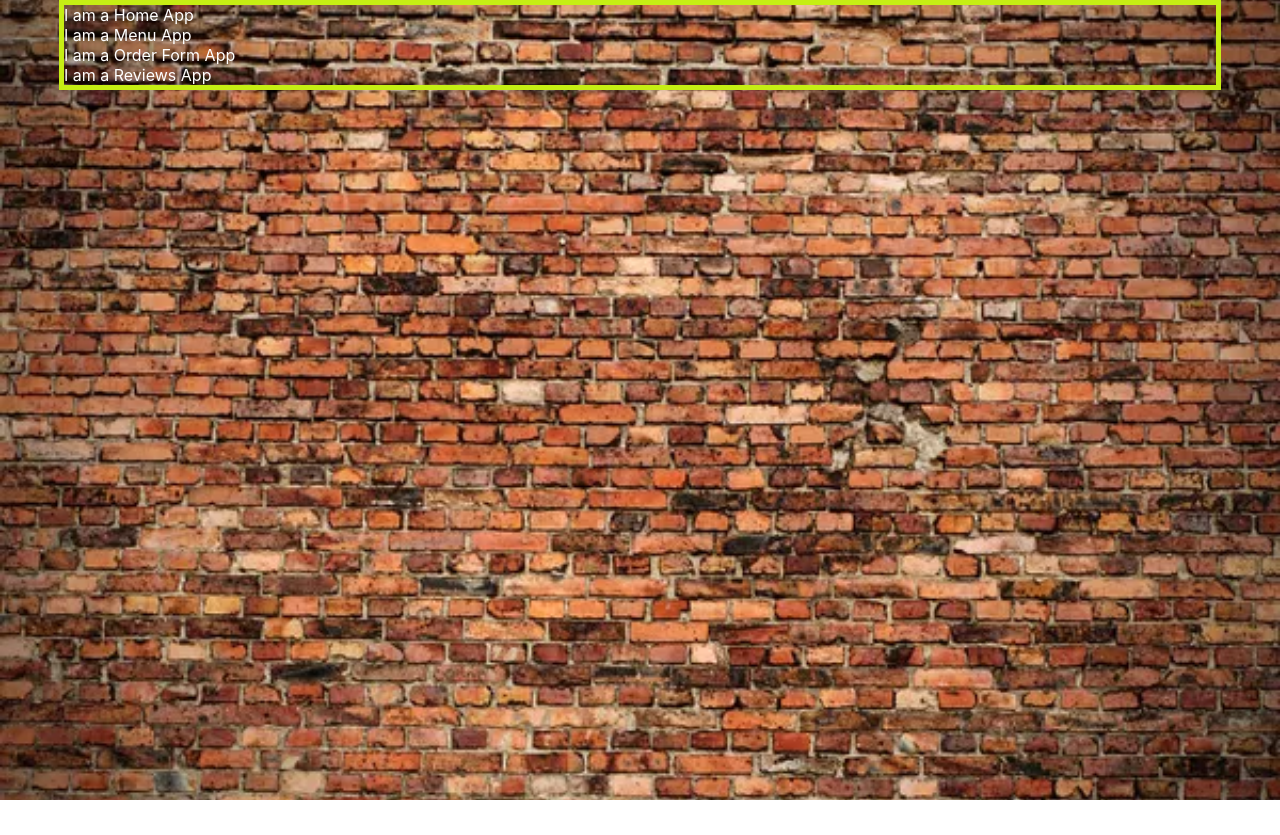
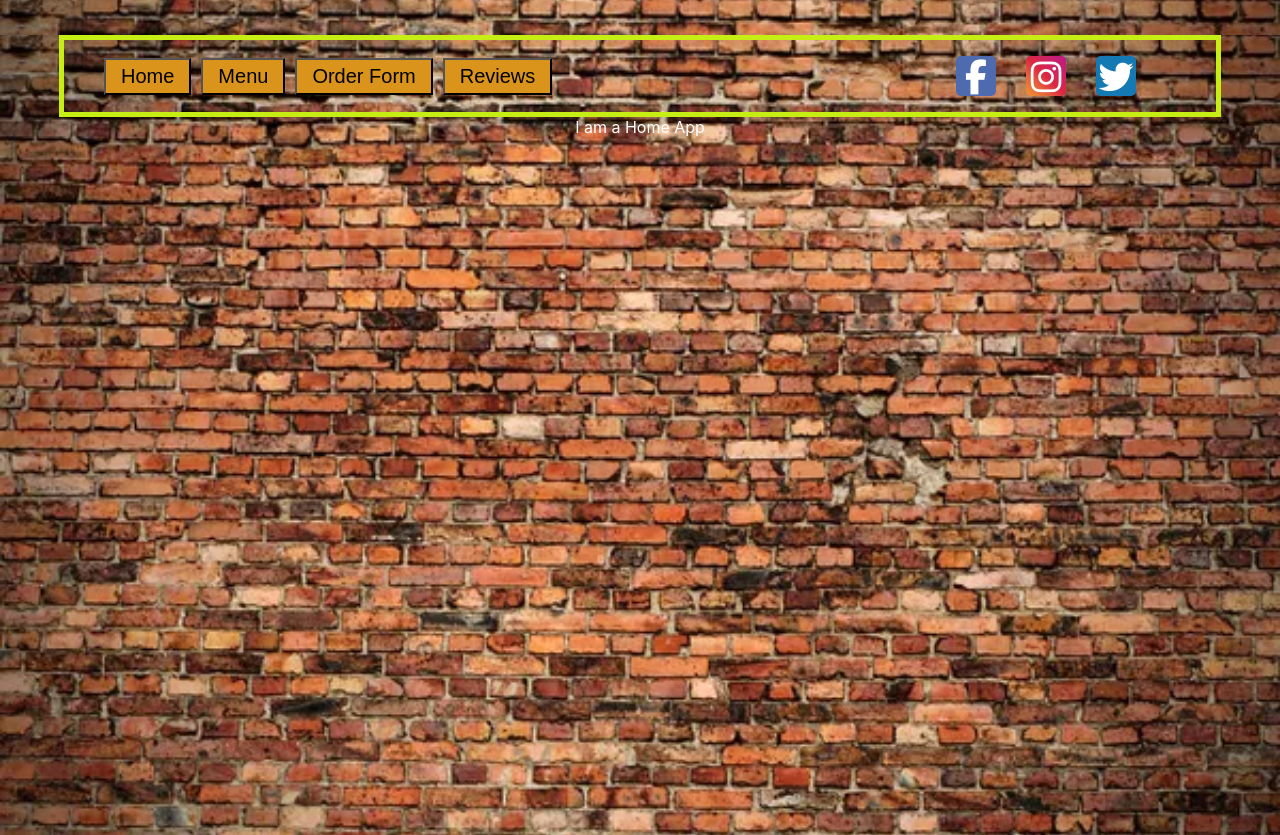
Before and after one commit to Bello2288/react-restaurant-app, a React (Create React App) app: page / in a window 1280 px wide. Before the commit the page ends 800 px from the top, so only its background shows below. Built offline with nearby package versions, Linux system fonts and the light colour scheme.

Commit message:
setup for buttons and social bar

```diff
--- a/package.json
+++ b/package.json
@@ -7,6 +7,7 @@
     "@testing-library/react": "^13.4.0",
     "@testing-library/user-event": "^13.5.0",
     "bootstrap": "^5.2.1",
+    "nanoid": "^4.0.0",
     "react": "^18.2.0",
     "react-bootstrap": "^2.5.0",
     "react-dom": "^18.2.0",
--- a/public/index.html
+++ b/public/index.html
@@ -15,6 +15,7 @@
       user's mobile device or desktop. See https://developers.google.com/web/fundamentals/web-app-manifest/
     -->
     <link rel="manifest" href="%PUBLIC_URL%/manifest.json" />
+    <script src="https://kit.fontawesome.com/ecf2f7df81.js" crossorigin="anonymous"></script>
     <!--
       Notice the use of %PUBLIC_URL% in the tags above.
       It will be replaced with the URL of the `public` folder during the build.
--- a/src/App.css
+++ b/src/App.css
@@ -1,8 +1,3 @@
-.App {
-  display: flex;
-  justify-content: center;
-}
-
 body, html {
   margin: 0;
   padding: 0;
@@ -13,8 +8,67 @@ body, html {
   background-size: cover;
 }
 
+.App {
+  display: flex;
+  flex-direction: column;
+  align-items: center;
+  color: white;
+  margin-top: 35px;
+}
+
 .app-container {
+  display: flex;
+  justify-content: space-between;
+  align-items: center;
   width: 90%;
   border: 5px solid rgb(198, 238, 20);
   color: white;
 }
+
+.nav-bar {
+  display: flex;
+  list-style: none;
+
+}
+.nav-bar li {
+  margin-right: 10px;
+}
+.nav-bar button {
+  font-size: 20px;
+  padding: 5px 15px;
+  background-color: #db941b;
+}
+
+.social-bar {
+  display: flex;
+  list-style: none;
+  margin-right: 50px;
+}
+.social-bar li {
+  margin-right: 30px;
+  font-size: 35px;
+  height: 40px;
+  width: 40px;
+  border-radius: 5px;
+  text-align: center;
+}
+
+.fb {
+  background-color: #4e6baf;
+  color: #ffffff;
+  cursor: pointer;
+}
+.ig {
+  background: #f09433;
+  background: -moz-linear-gradient(45deg, #f09433 0%, #e6683c 25%, #dc2743 50%, #cc2366 75%, #bc1888 100%);
+  background: -webkit-linear-gradient(45deg, #f09433 0%,#e6683c 25%,#dc2743 50%,#cc2366 75%,#bc1888 100%);
+  background: linear-gradient(45deg, #f09433 0%,#e6683c 25%,#dc2743 50%,#cc2366 75%,#bc1888 100%);
+  filter: progid:DXImageTransform.Microsoft.gradient( startColorstr='#f09433', endColorstr='#bc1888',GradientType=1 );
+  color: #ffffff;
+  cursor: pointer;
+}
+.tw {
+  background-color: #157ab4;
+  color: #ffffff;
+  cursor: pointer;
+}
--- a/src/App.js
+++ b/src/App.js
@@ -2,26 +2,59 @@ import Container from 'react-bootstrap/Container';
 import Row from 'react-bootstrap/Row';
 import Col from 'react-bootstrap/Col';
 import './App.css';
+import { nanoid } from "nanoid";
+import { useState } from "react";
 import Home from './components/Home/Home';
 import Menu from './components/Menu/Menu';
 import OrderForm from './components/OrderForm/OrderForm';
 import Reviews from './components/Reviews/Reviews';
 
 function App() {
+  const [selection, setSelection] = useState("a");
+
   return (
+    <div className="App">
+      <div className="app-container">
+        <nav>
+          <ul className='nav-bar'>
+            <li>
+              <button value="a" onClick={(e) => setSelection(e.target.value)}>
+                Home
+              </button>
+            </li>
+            <li>
+              <button value="b" onClick={(e) => setSelection(e.target.value)}>
+                Menu
+              </button>
+            </li>
+            <li>
+              <button value="c" onClick={(e) => setSelection(e.target.value)}>
+                Order Form
+              </button>
+            </li>
+            <li>
+              <button value="d" onClick={(e) => setSelection(e.target.value)}>
+                Reviews
+              </button>
+            </li>
+          </ul>
+        </nav>
+        <nav>
+          <ul className='social-bar'>
+            <li href="#" className='fb'><i class="fa-brands fa-facebook-f"></i></li>
+            <li className='ig'><i class="fa-brands fa-instagram"></i></li>
+            <li className='tw'><i class="fa-brands fa-twitter"></i></li>
+          </ul>
+        </nav>
+      </div>
+        {selection === "a" && <Home />}
+        {selection === "b" && <Menu />}
+        {selection === "c" && <OrderForm />}
+        {selection === "d" && <Reviews />}
+    </div>
 
-    <div className="App">
-      <Container className='app-container'>
-        <Row>
-          <Col>
-            <Home />
-            <Menu />
-            <OrderForm />
-            <Reviews />
-          </Col>
-        </Row>
-      </Container>
-    </div>
+
+
 
   );
 }
```
Also changed, not shown: 1 other file (tests, documents, lock files or other folders).
